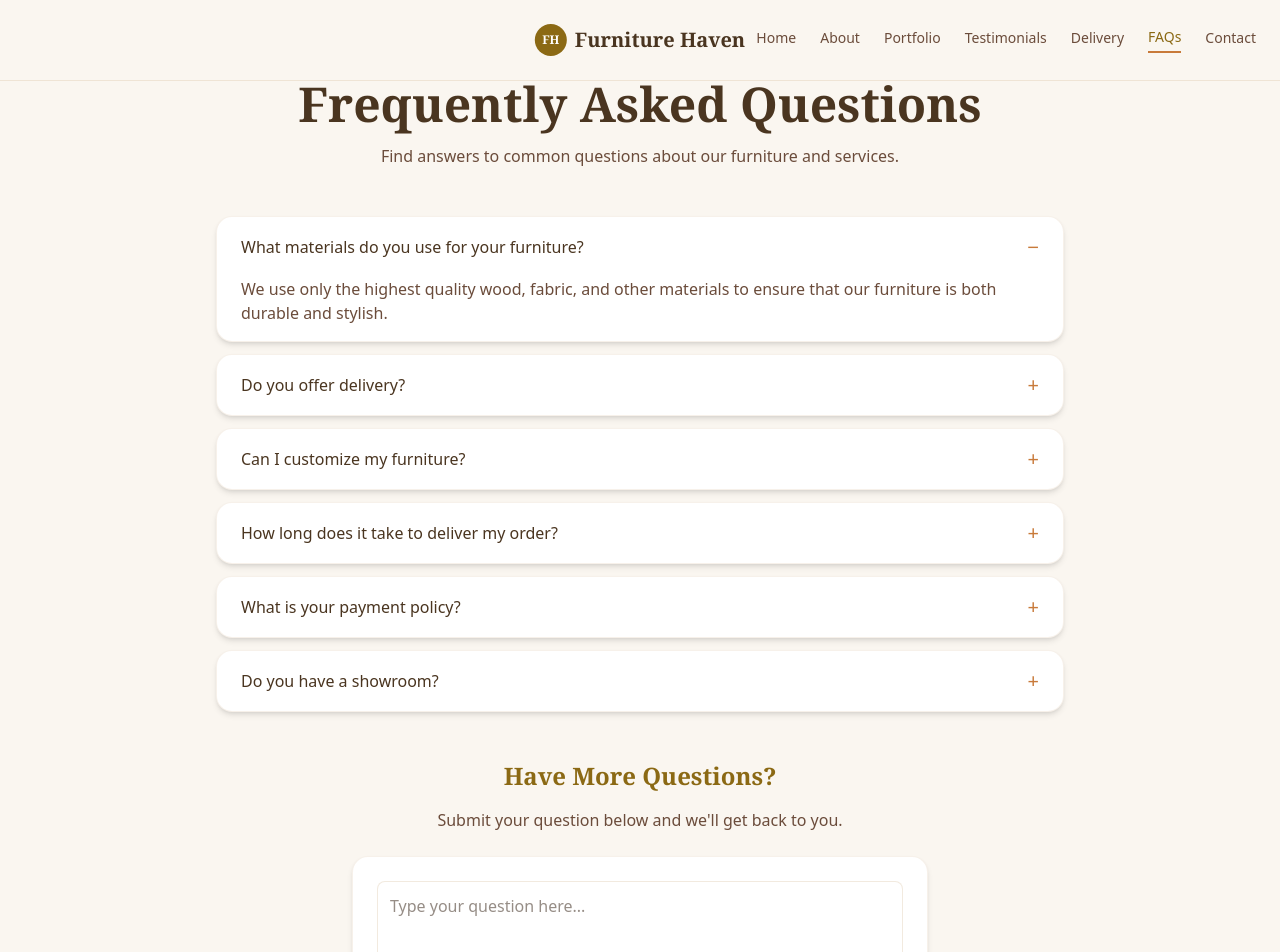
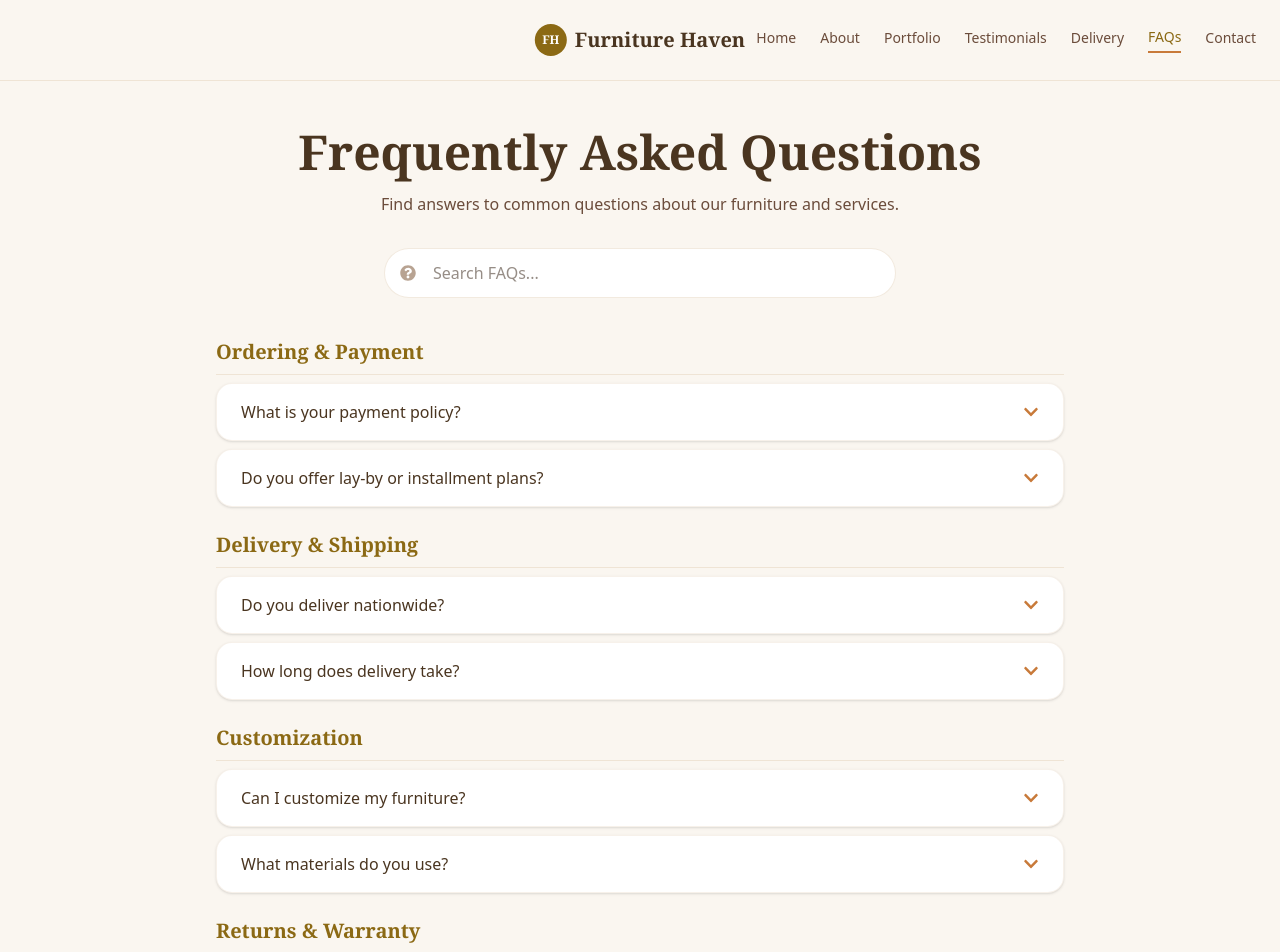
Before and after one commit to geekcraftlabs-spec/furniture-haven, a Next.js app: page /faqs in a window 1280 px wide. Shown: the top 952 px of the page. Built offline with nearby package versions, Linux system fonts and the light colour scheme.

Commit message:
Replace logo with square version, update OG image reference

```diff
--- a/app/contact/page.tsx
+++ b/app/contact/page.tsx
@@ -1,39 +1,68 @@
-import Image from "next/image";
+import { FaWhatsapp, FaInstagram, FaTiktok, FaTwitter, FaEnvelope, FaPhone, FaMapMarkerAlt, FaClock } from "react-icons/fa";
 
 export default function ContactPage() {
   const socials = [
-    { name: "WhatsApp", img: "whatsapp.png", url: "https://wa.me/27684858415" },
-    { name: "Instagram", img: "instagram.png", url: "https://www.instagram.com/anotheronedown__" },
-    { name: "TikTok", img: "tiktok.png", url: "https://www.tiktok.com/@geek.craft.labs" },
-    { name: "Twitter", img: "twitter.png", url: "https://x.com/another_1_downn" },
-    { name: "Email", img: "email.png", url: "mailto:info@geekcraftlabs.com" },
-    { name: "Phone", img: "phone.png", url: "tel:+27684858415" },
+    { name: "WhatsApp", icon: FaWhatsapp, url: "https://wa.me/27684858415", color: "#25D366" },
+    { name: "Instagram", icon: FaInstagram, url: "https://www.instagram.com/anotheronedown__", color: "#E4405F" },
+    { name: "TikTok", icon: FaTiktok, url: "https://www.tiktok.com/@geek.craft.labs", color: "#000000" },
+    { name: "Twitter", icon: FaTwitter, url: "https://x.com/another_1_downn", color: "#1DA1F2" },
+    { name: "Email", icon: FaEnvelope, url: "mailto:info@geekcraftlabs.com", color: "#D44638" },
+    { name: "Phone", icon: FaPhone, url: "tel:+27684858415", color: "#34B7F1" },
   ];
 
   return (
-    <div className="max-w-7xl mx-auto px-4 md:px-6 py-12 pt-20">
-      <h1 className="font-serif text-4xl md:text-5xl font-bold text-[#4a3520] text-center mb-4">Contact Us</h1>
+    <div className="pt-20">
+      <div className="max-w-7xl mx-auto px-4 md:px-6 py-12">
+        <h1 className="font-serif text-4xl md:text-5xl font-bold text-[#4a3520] text-center mb-4">
+          Get in Touch
+        </h1>
         <p className="text-[#6b4c3b] text-center max-w-2xl mx-auto mb-12">
-        If you have any questions or would like to inquire about our products, feel free to contact us.
-        We are here to help you with all your furniture needs.
+          We&apos;d love to hear from you. Whether you have a question, a project idea, or just want to say hello – reach out!
         </p>
 
-      <div className="grid grid-cols-1 md:grid-cols-2 gap-12">
+        <div className="grid md:grid-cols-2 gap-12">
+          {/* Left: Contact Info & Social */}
+          <div className="space-y-6">
+            <div className="bg-white p-6 rounded-2xl shadow-md border border-[#d4b896]/20">
+              <h2 className="font-serif text-2xl font-bold text-[#8b6914] mb-4">Contact Information</h2>
+              <div className="space-y-4">
+                <div className="flex items-start gap-4">
+                  <FaMapMarkerAlt className="text-[#8b6914] text-xl mt-1 shrink-0" />
                   <div>
-          <h2 className="font-serif text-2xl font-bold text-[#8b6914] mb-4">Why Reach Out?</h2>
-          <p className="text-[#6b4c3b] mb-4">
-            At Furniture Haven, we value open communication and strive to make your furniture dreams a reality.
-            Our team is ready to assist with any inquiries or requests, ensuring a seamless and personalized experience.
-          </p>
-          <div className="bg-[#8b6914] text-white p-6 rounded-xl">
-            <p className="text-white/90 text-sm">
-              <strong>Our Promise:</strong> You only pay when we deliver. You inspect the piece first,
-              and only then do you hand over payment. This is our guarantee of quality and commitment to you.
+                    <p className="font-semibold text-[#4a3520]">Address</p>
+                    <p className="text-[#6b4c3b] text-sm">4 Salisbury St, Salisbury Claims, Johannesburg, 2001</p>
+                  </div>
+                </div>
+                <div className="flex items-start gap-4">
+                  <FaPhone className="text-[#8b6914] text-xl mt-1 shrink-0" />
+                  <div>
+                    <p className="font-semibold text-[#4a3520]">Phone</p>
+                    <p className="text-[#6b4c3b] text-sm"><a href="tel:+27684858415" className="hover:text-[#8b6914] transition">+27 68 485 8415</a></p>
+                  </div>
+                </div>
+                <div className="flex items-start gap-4">
+                  <FaEnvelope className="text-[#8b6914] text-xl mt-1 shrink-0" />
+                  <div>
+                    <p className="font-semibold text-[#4a3520]">Email</p>
+                    <p className="text-[#6b4c3b] text-sm"><a href="mailto:info@furniturehaven.co.za" className="hover:text-[#8b6914] transition">info@furniturehaven.co.za</a></p>
+                  </div>
+                </div>
+                <div className="flex items-start gap-4">
+                  <FaClock className="text-[#8b6914] text-xl mt-1 shrink-0" />
+                  <div>
+                    <p className="font-semibold text-[#4a3520]">Workshop Hours</p>
+                    <p className="text-[#6b4c3b] text-sm">
+                      Mon – Fri: 8:00 AM – 5:00 PM<br />
+                      Saturday: 9:00 AM – 2:00 PM<br />
+                      Sunday: Closed
                     </p>
                   </div>
+                </div>
+              </div>
+            </div>
 
-          <div className="mt-8">
-            <h3 className="font-semibold text-[#4a3520] mb-4">Connect with Us</h3>
+            <div className="bg-white p-6 rounded-2xl shadow-md border border-[#d4b896]/20">
+              <h3 className="font-serif text-xl font-bold text-[#4a3520] mb-4">Connect with Us</h3>
               <div className="flex flex-wrap gap-4">
                 {socials.map((social) => (
                   <a
@@ -41,32 +70,39 @@ export default function ContactPage() {
                     href={social.url}
                     target="_blank"
                     rel="noopener noreferrer"
-                  className="bg-white p-3 rounded-lg shadow-md border border-[#d4b896]/20 hover:shadow-lg transition text-center w-20"
+                    className="w-12 h-12 rounded-full flex items-center justify-center text-white hover:scale-110 transition shadow-md"
+                    style={{ backgroundColor: social.color }}
+                    aria-label={social.name}
                   >
-                  <div className="relative w-10 h-10 mx-auto mb-1">
-                    <Image src={`/images/${social.img}`} alt={social.name} width={40} height={40} className="object-contain" />
-                  </div>
-                  <span className="text-xs text-[#6b4c3b]">{social.name}</span>
+                    <social.icon className="text-xl" />
                   </a>
                 ))}
               </div>
             </div>
+
+            <div className="bg-[#8b6914] text-white p-6 rounded-2xl shadow-md">
+              <p className="text-sm font-semibold text-center">
+                💰 <span className="font-bold">Pay on Delivery</span> – You inspect first, you pay only when you&apos;re satisfied.
+              </p>
+            </div>
           </div>
 
+          {/* Right: Contact Form */}
           <div>
-          <h2 className="font-serif text-2xl font-bold text-[#8b6914] mb-4">Get in Touch</h2>
+            <div className="bg-white p-6 rounded-2xl shadow-md border border-[#d4b896]/20">
+              <h2 className="font-serif text-2xl font-bold text-[#8b6914] mb-4">Send Us a Message</h2>
               <form
                 action="https://formspree.io/f/xannappo"
                 method="POST"
                 target="_blank"
-            className="bg-white p-6 rounded-2xl shadow-md border border-[#d4b896]/20 space-y-4"
+                className="space-y-4"
               >
                 <div>
                   <label className="block text-sm font-medium text-[#4a3520] mb-1">Your Name</label>
                   <input type="text" name="name" required className="w-full border border-[#d4b896]/30 rounded-lg px-4 py-2 focus:ring-2 focus:ring-[#8b6914] outline-none" />
                 </div>
                 <div>
-              <label className="block text-sm font-medium text-[#4a3520] mb-1">Your Email</label>
+                  <label className="block text-sm font-medium text-[#4a3520] mb-1">Email Address</label>
                   <input type="email" name="email" required className="w-full border border-[#d4b896]/30 rounded-lg px-4 py-2 focus:ring-2 focus:ring-[#8b6914] outline-none" />
                 </div>
                 <div>
@@ -75,7 +111,7 @@ export default function ContactPage() {
                 </div>
                 <div>
                   <label className="block text-sm font-medium text-[#4a3520] mb-1">Message</label>
-              <textarea name="message" rows={4} required className="w-full border border-[#d4b896]/30 rounded-lg px-4 py-2 focus:ring-2 focus:ring-[#8b6914] outline-none"></textarea>
+                  <textarea name="message" rows={5} required className="w-full border border-[#d4b896]/30 rounded-lg px-4 py-2 focus:ring-2 focus:ring-[#8b6914] outline-none"></textarea>
                 </div>
                 <button type="submit" className="w-full bg-[#8b6914] text-white px-6 py-3 rounded-full font-semibold hover:bg-[#6b4c1e] transition shadow-md">
                   Send Message
@@ -83,8 +119,10 @@ export default function ContactPage() {
               </form>
             </div>
           </div>
+        </div>
 
-      <div className="mt-12 rounded-xl overflow-hidden shadow-md">
+        {/* Map */}
+        <div className="mt-12 rounded-2xl overflow-hidden shadow-md border border-[#d4b896]/20">
           <iframe
             src="https://www.google.com/maps/embed?pb=!1m18!1m12!1m3!1d3579.5913079615193!2d28.044739999999997!3d-26.209969899999997!2m3!1f0!2f0!3f0!3m2!1i1024!2i768!4f13.1!3m3!1m2!1s0x1e950e979cda5d93%3A0xf48674dd6b28b6cf!2s4%20Salisbury%20St%2C%20Salisbury%20Claims%2C%20Johannesburg%2C%202001!5e0!3m2!1sen!2sza!4v1756831820669"
             width="100%"
@@ -96,5 +134,6 @@ export default function ContactPage() {
           />
         </div>
       </div>
+    </div>
   );
 }
--- a/app/faqs/page.tsx
+++ b/app/faqs/page.tsx
@@ -1,57 +1,141 @@
 "use client";
 import { useState } from "react";
+import { FaQuestionCircle, FaChevronDown, FaChevronUp } from "react-icons/fa";
+
+const faqCategories = [
+  {
+    category: "Ordering & Payment",
+    items: [
+      { q: "What is your payment policy?", a: "For most items, you pay on delivery – you inspect the piece before paying. Large custom projects (TV backdrops, kitchen units, dining tables) require a deposit to secure materials." },
+      { q: "Do you offer lay-by or installment plans?", a: "Currently we don't offer installment plans, but we do accept bank transfers and cash on delivery." },
+    ],
+  },
+  {
+    category: "Delivery & Shipping",
+    items: [
+      { q: "Do you deliver nationwide?", a: "Yes, we deliver across South Africa. Check our Delivery Schedule page to see when we'll be in your province." },
+      { q: "How long does delivery take?", a: "Custom orders usually take 4-6 weeks, while in-stock items can be delivered within 7-10 days. We'll confirm a date once your order is placed." },
+    ],
+  },
+  {
+    category: "Customization",
+    items: [
+      { q: "Can I customize my furniture?", a: "Absolutely! We offer customization options for most products – choose different finishes, fabrics, sizes, and more." },
+      { q: "What materials do you use?", a: "We use only the highest quality wood, fabric, and other materials to ensure durability and style." },
+    ],
+  },
+  {
+    category: "Returns & Warranty",
+    items: [
+      { q: "What is your return policy?", a: "We offer a 30-day return policy for unused furniture in its original packaging. Custom-made items are non-refundable." },
+      { q: "Do you offer a warranty?", a: "Yes, we provide a 12-month warranty on all our furniture covering manufacturing defects." },
+    ],
+  },
+];
 
 export default function FAQsPage() {
-  const [openIndex, setOpenIndex] = useState<number | null>(0);
+  const [openIndex, setOpenIndex] = useState<number | null>(null);
+  const [searchTerm, setSearchTerm] = useState("");
 
-  const faqs = [
-    { q: "What materials do you use for your furniture?", a: "We use only the highest quality wood, fabric, and other materials to ensure that our furniture is both durable and stylish." },
-    { q: "Do you offer delivery?", a: "Yes, we deliver across South Africa. Check our Delivery Schedule page to see when we'll be in your province." },
-    { q: "Can I customize my furniture?", a: "Absolutely! We offer customization options for most of our products. You can choose different finishes, fabrics, and sizes to fit your needs." },
-    { q: "How long does it take to deliver my order?", a: "Delivery timelines vary depending on the item and your location. Custom orders usually take 4-6 weeks, while in-stock items can be delivered within 7-10 days." },
-    { q: "What is your payment policy?", a: "For most items, you pay on delivery – you inspect the piece before paying. Large custom projects (TV backdrops, kitchen units, dining tables) require a deposit to secure materials." },
-    { q: "Do you have a showroom?", a: "Yes! We welcome walk-ins at our workshop. Visit us at 4 Salisbury St, Salisbury Claims, Johannesburg. We're open Mon–Fri 8am–5pm and Sat 9am–2pm." },
-  ];
+  const toggleFAQ = (idx: number) => {
+    setOpenIndex(openIndex === idx ? null : idx);
+  };
+
+  const filteredCategories = faqCategories.map(cat => ({
+    ...cat,
+    items: cat.items.filter(item =>
+      item.q.toLowerCase().includes(searchTerm.toLowerCase()) ||
+      item.a.toLowerCase().includes(searchTerm.toLowerCase())
+    )
+  })).filter(cat => cat.items.length > 0);
 
   return (
-    <div className="max-w-4xl mx-auto px-4 md:px-6 py-12 pt-20">
-      <h1 className="font-serif text-4xl md:text-5xl font-bold text-[#4a3520] text-center mb-4">Frequently Asked Questions</h1>
-      <p className="text-[#6b4c3b] text-center mb-12">Find answers to common questions about our furniture and services.</p>
+    <div className="pt-20">
+      <div className="max-w-4xl mx-auto px-4 md:px-6 py-12">
+        <h1 className="font-serif text-4xl md:text-5xl font-bold text-[#4a3520] text-center mb-4">
+          Frequently Asked Questions
+        </h1>
+        <p className="text-[#6b4c3b] text-center mb-8">
+          Find answers to common questions about our furniture and services.
+        </p>
 
-      <div className="space-y-3">
-        {faqs.map((faq, idx) => (
-          <div key={idx} className="bg-white rounded-2xl shadow-md border border-[#d4b896]/20 overflow-hidden">
+        {/* Search bar */}
+        <div className="max-w-lg mx-auto mb-10">
+          <div className="relative">
+            <input
+              type="text"
+              placeholder="Search FAQs..."
+              value={searchTerm}
+              onChange={(e) => setSearchTerm(e.target.value)}
+              className="w-full py-3 px-5 pl-12 rounded-full border border-[#d4b896]/30 bg-white focus:ring-2 focus:ring-[#8b6914] outline-none"
+            />
+            <FaQuestionCircle className="absolute left-4 top-1/2 -translate-y-1/2 text-[#b8a392]" />
+          </div>
+        </div>
+
+        {/* FAQ Accordion */}
+        <div className="space-y-6">
+          {filteredCategories.map((category, catIdx) => (
+            <div key={catIdx} className="space-y-2">
+              <h2 className="font-serif text-xl font-bold text-[#8b6914] border-b border-[#d4b896]/30 pb-2">
+                {category.category}
+              </h2>
+              {category.items.map((faq, idx) => {
+                const globalIdx = catIdx * 100 + idx;
+                const isOpen = openIndex === globalIdx;
+                return (
+                  <div
+                    key={idx}
+                    className="bg-white rounded-2xl shadow-sm border border-[#d4b896]/20 overflow-hidden transition-shadow hover:shadow-md"
+                  >
                     <button
                       className="w-full text-left px-6 py-4 flex justify-between items-center hover:bg-[#f5ede4] transition font-medium text-[#4a3520]"
-              onClick={() => setOpenIndex(openIndex === idx ? null : idx)}
+                      onClick={() => toggleFAQ(globalIdx)}
                     >
                       <span>{faq.q}</span>
-              <span className="text-xl text-[#c87a3a]">{openIndex === idx ? "−" : "+"}</span>
+                      {isOpen ? (
+                        <FaChevronUp className="text-[#c87a3a] ml-4 shrink-0" />
+                      ) : (
+                        <FaChevronDown className="text-[#c87a3a] ml-4 shrink-0" />
+                      )}
                     </button>
-            {openIndex === idx && (
-              <div className="px-6 pb-4 text-[#6b4c3b]">
+                    {isOpen && (
+                      <div className="px-6 pb-4 text-[#6b4c3b] leading-relaxed">
                         {faq.a}
                       </div>
                     )}
                   </div>
+                );
+              })}
+            </div>
           ))}
+          {filteredCategories.length === 0 && (
+            <div className="text-center py-8 text-[#6b4c3b]">
+              No FAQs match your search. Try a different keyword.
+            </div>
+          )}
         </div>
 
-      <div className="mt-12 max-w-xl mx-auto text-center">
-        <h2 className="font-serif text-2xl font-bold text-[#8b6914] mb-4">Have More Questions?</h2>
-        <p className="text-[#6b4c3b] mb-6">Submit your question below and we&apos;ll get back to you.</p>
+        {/* Ask a Question CTA */}
+        <div className="mt-12 text-center bg-[#faf6f0] p-6 rounded-2xl border border-[#d4b896]/20">
+          <h3 className="font-serif text-xl font-bold text-[#4a3520] mb-2">
+            Still have questions?
+          </h3>
+          <p className="text-[#6b4c3b] mb-4">
+            We&apos;re here to help. Drop us a message and we&apos;ll get back to you.
+          </p>
           <form
             action="https://formspree.io/f/xqaawnoe"
             method="POST"
             target="_blank"
-          className="bg-white p-6 rounded-2xl shadow-md border border-[#d4b896]/20 space-y-4"
+            className="max-w-md mx-auto space-y-3"
           >
             <textarea
               name="question"
               placeholder="Type your question here..."
               required
               className="w-full p-3 border border-[#d4b896]/30 rounded-lg bg-white focus:ring-2 focus:ring-[#8b6914] outline-none"
-            rows={4}
+              rows={3}
             />
             <input
               type="email"
@@ -61,10 +145,11 @@ export default function FAQsPage() {
               className="w-full p-3 border border-[#d4b896]/30 rounded-lg bg-white focus:ring-2 focus:ring-[#8b6914] outline-none"
             />
             <button type="submit" className="w-full bg-[#8b6914] text-white px-6 py-3 rounded-full font-semibold hover:bg-[#6b4c1e] transition shadow-md">
-            Submit
+              Submit Question
             </button>
           </form>
         </div>
       </div>
+    </div>
   );
 }
```
Also changed, not shown: app/layout.tsx (+23 -0 lines), app/portfolio/page.tsx (+8 -0 lines), app/testimonials/page.tsx (+8 -0 lines), public/images/logo.svg (added), public/images/og-image.png (added). Lines whose indentation alone changed are shown as unchanged.
